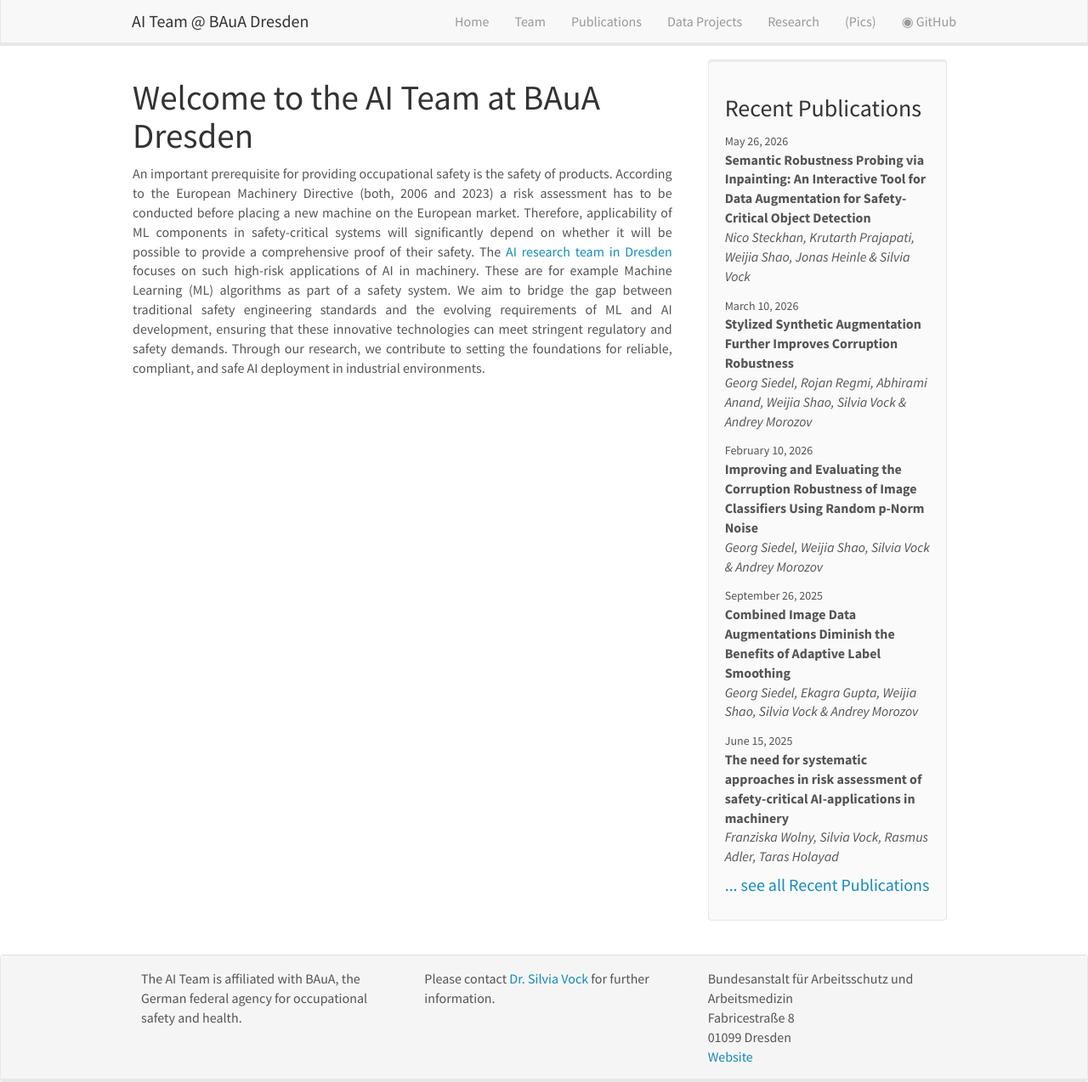
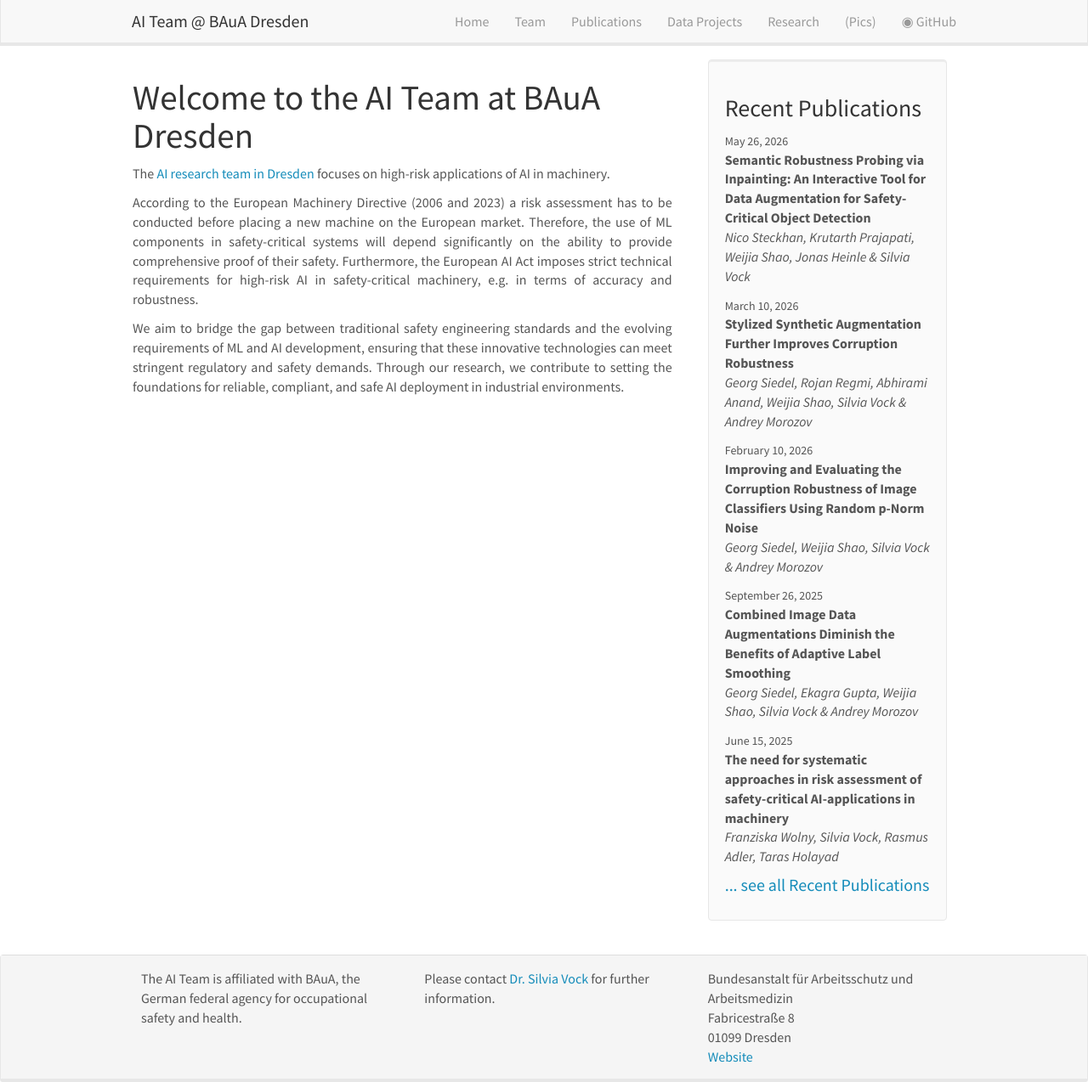
Before and after one commit to aidresden/aidresden.github.io, a Jekyll site: the page built from _pages/home.md, in a window 1280 px wide and 1274 px high. Shown: the whole window at 85% size. Built offline with Jekyll 4.4.1, drawn with Linux system fonts in a browser that asks for light colours; nearby versions of some CDN libraries.

Commit message:
Update content.md
Signed-off-by: aidresden <aidresden@baua.bund.de>

```diff
--- a/assets/homepage/content.md
+++ b/assets/homepage/content.md
@@ -1,2 +1,5 @@
-An important prerequisite for providing occupational safety is the safety of products. According to the European Machinery Directive (both, 2006 and 2023) a risk assessment has to be conducted before placing a new machine on the European market. Therefore, applicability of ML components in safety-critical systems will significantly depend on whether it will be possible to provide a comprehensive proof of their safety.
-The [AI research team in Dresden](https://www.baua.de/DE/Forschung/KI-Nachwuchsgruppe) focuses on such high-risk applications of AI in machinery. These are for example Machine Learning (ML) algorithms as part of a safety system. We aim to bridge the gap between traditional safety engineering standards and the evolving requirements of ML and AI development, ensuring that these innovative technologies can meet stringent regulatory and safety demands. Through our research, we contribute to setting the foundations for reliable, compliant, and safe AI deployment in industrial environments.
+The [AI research team in Dresden](https://www.baua.de/DE/Forschung/KI-Nachwuchsgruppe) focuses on high-risk applications of AI in machinery.
+
+According to the European Machinery Directive (2006 and 2023) a risk assessment has to be conducted before placing a new machine on the European market. Therefore, the use of ML components in safety-critical systems will depend significantly on the ability to provide comprehensive proof of their safety. Furthermore, the European AI Act imposes strict technical requirements for high-risk AI in safety-critical machinery, e.g. in terms of accuracy and robustness.
+
+We aim to bridge the gap between traditional safety engineering standards and the evolving requirements of ML and AI development, ensuring that these innovative technologies can meet stringent regulatory and safety demands. Through our research, we contribute to setting the foundations for reliable, compliant, and safe AI deployment in industrial environments.
```
